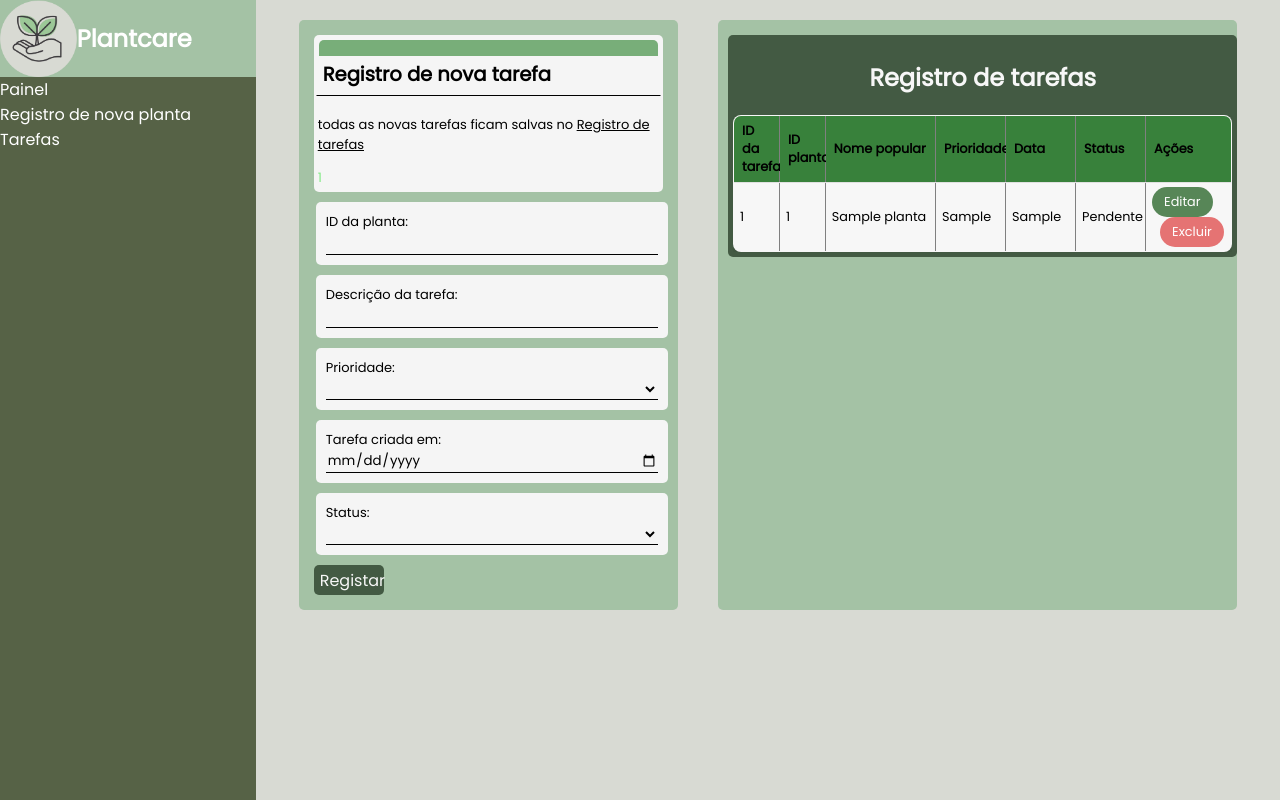
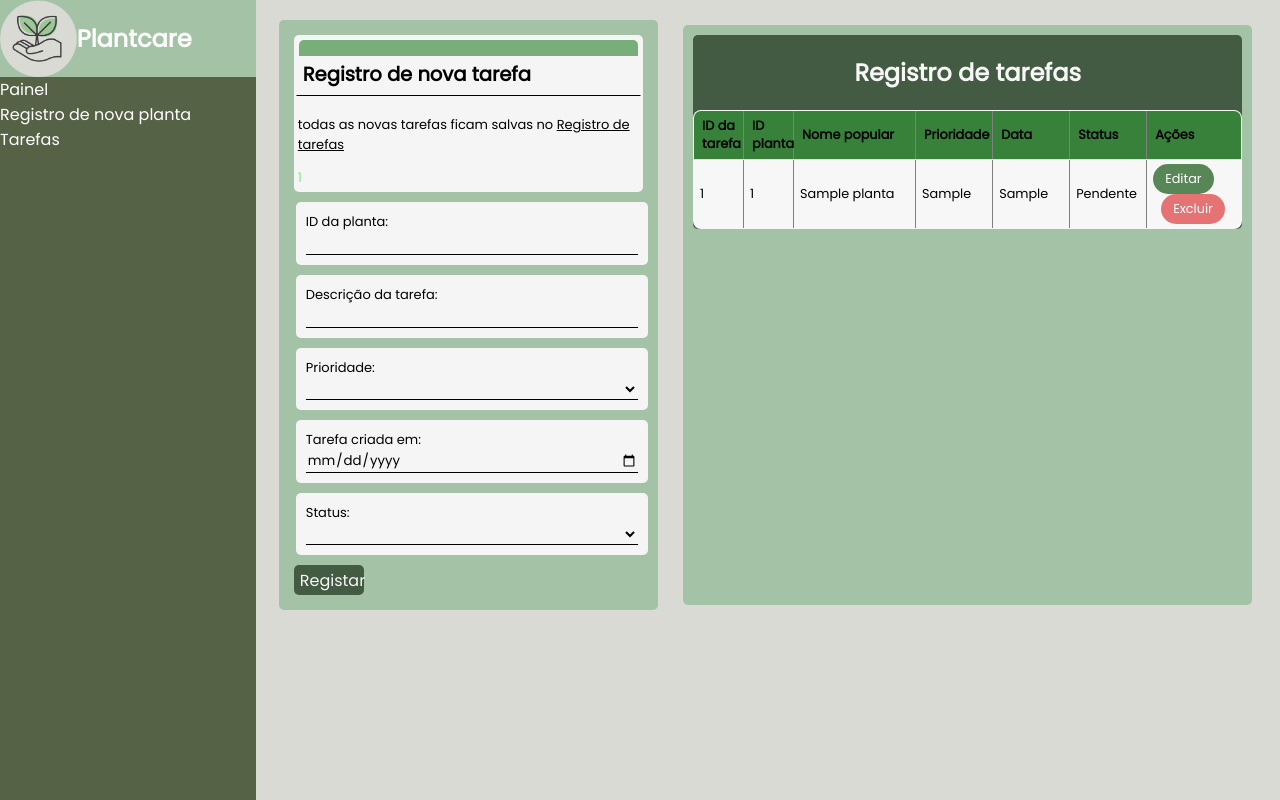
Before and after one commit to V1TOR-P3SSOA/TRABALHO-FINAL, a PHP site: page /codigo/tarefas_form.php in a window 1280 px wide. Run offline with PHP 8.4, Linux system fonts and the light colour scheme; a user stored in the database is signed in; tables that the repository leaves empty or names only in its code hold one stand-in row (values such as "Sample post").

Commit message:
ajustes no formulário de tarefas

```diff
--- a/assets/estilo/tarefas_form_style.css
+++ b/assets/estilo/tarefas_form_style.css
@@ -91,9 +91,10 @@ body {
 }
 
 #registros {
-  width: 50%;
+  width: 55%;
   background-color: #A4C2A5;
   padding: 10px;
+  margin: 5px;
   border-radius: 5px;
   display: flex;
   flex-direction: column;
@@ -184,8 +185,6 @@ body {
     background-color: #435a43;
     height: auto;
     width: 100%;
-    margin-top: 5px;
-    padding: 5px;
     border-radius: 5px;
 }
 
```
